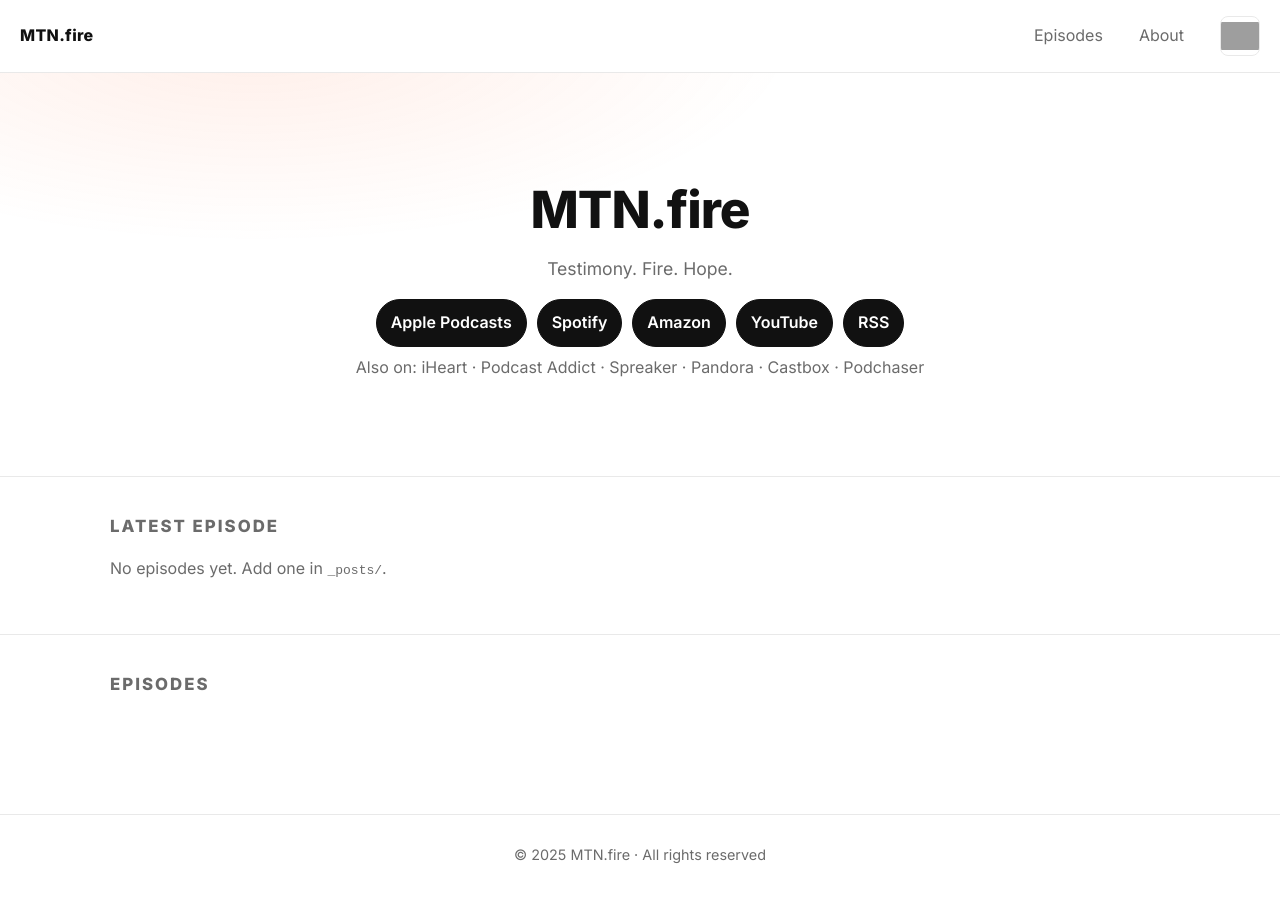
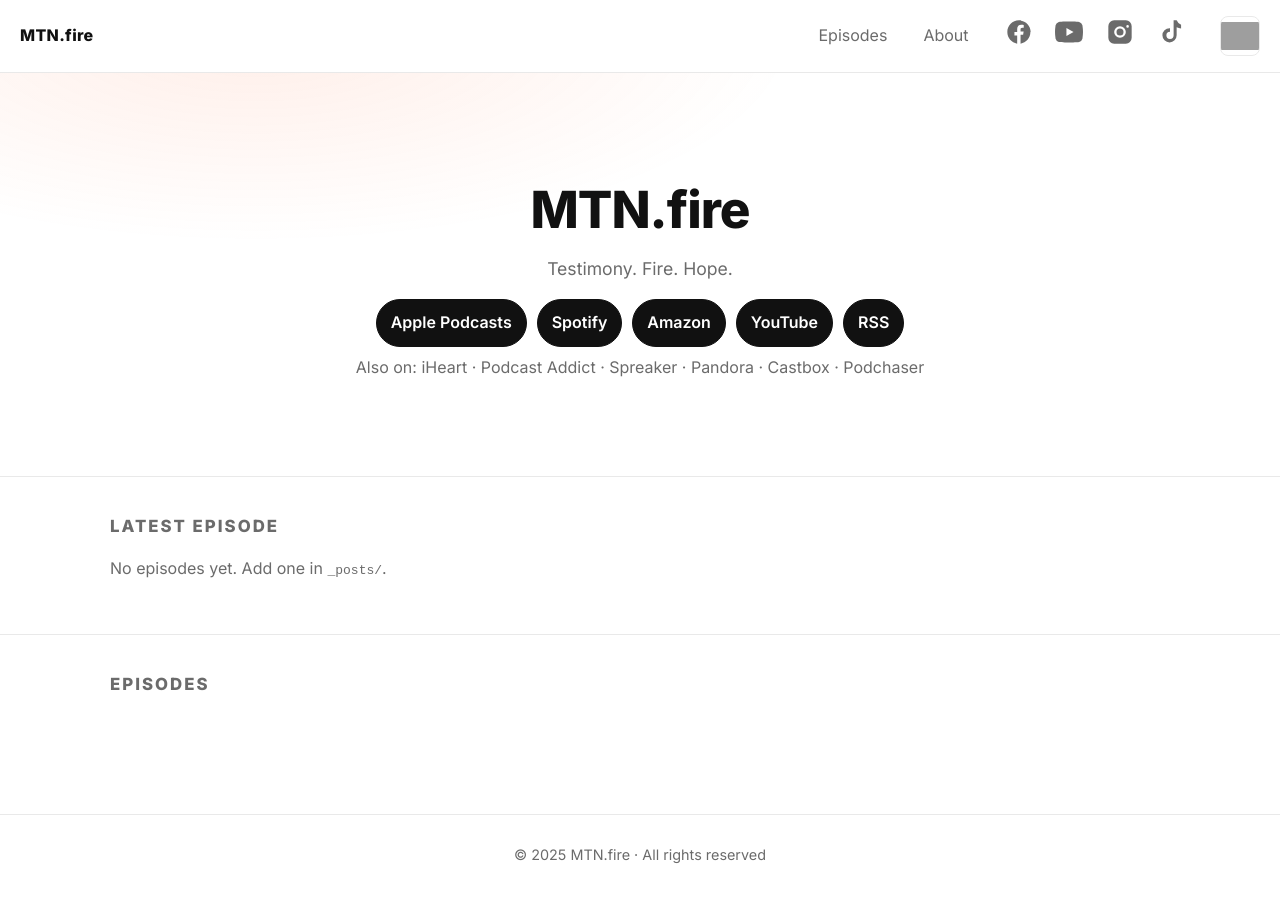
Before and after one commit to mtnfire/mtnfire.org, a Jekyll site: the page built from index.html, in a window 1280 px wide. Built offline with Jekyll 4.4.1, drawn with Linux system fonts in a browser that asks for light colours; grey boxes are pictures that could not be loaded.

Commit message:
Update default.html

```diff
--- a/_layouts/default.html
+++ b/_layouts/default.html
@@ -8,37 +8,40 @@
   <link rel="preconnect" href="https://fonts.googleapis.com">
   <link rel="preconnect" href="https://fonts.gstatic.com" crossorigin>
   <link href="https://fonts.googleapis.com/css2?family=Inter:wght@400;600;800&display=swap" rel="stylesheet">
-  <link rel="stylesheet" href="{{ site.baseurl }}/assets/css/main.css">
+  <link rel="stylesheet" href="{{ site.baseurl }}/assets/css/main.css?v={{ site.time | date: '%s' }}">
   {% include head.html %}
 </head>
-  <div class="social-rail" aria-label="Social links">
-  {% include social-icons.html %}
-</div>
-
 <body>
   <header class="site-head">
     <a class="logo" href="{{ site.baseurl }}/">{{ site.title }}</a>
     <nav class="nav">
       <a href="{{ site.baseurl }}/episodes/">Episodes</a>
       <a href="{{ site.baseurl }}/about/">About</a>
+
+      <!-- Desktop-only socials in the header -->
+      <div class="nav-social">
+        {% include social-icons.html %}
+      </div>
+
       {% if site.logo_image %}
         <a href="{{ site.baseurl }}/" class="nav-logo-link" aria-label="{{ site.title }}">
-    <img class="nav-mark" src="{{ site.baseurl }}{{ site.logo_image }}" alt="{{ site.title }} logo">
+          <img class="nav-mark" src="{{ site.baseurl }}{{ site.logo_image }}" alt="{{ site.title }} logo" loading="lazy">
         </a>
       {% endif %}
+    </nav>
+  </header>
+
+  <!-- Mobile-only floating rail (kept outside the header/nav) -->
   <div class="social-rail" aria-label="Social links">
     {% include social-icons.html %}
   </div>
 
-    </nav>
-  </header>
   <main>
     {{ content }}
   </main>
+
   <footer class="site-foot">
     <p class="muted">© {{ "now" | date: "%Y" }} {{ site.title }} · All rights reserved</p>
   </footer>
-
-
 </body>
 </html>
```
Lines whose indentation alone changed are shown as unchanged.
